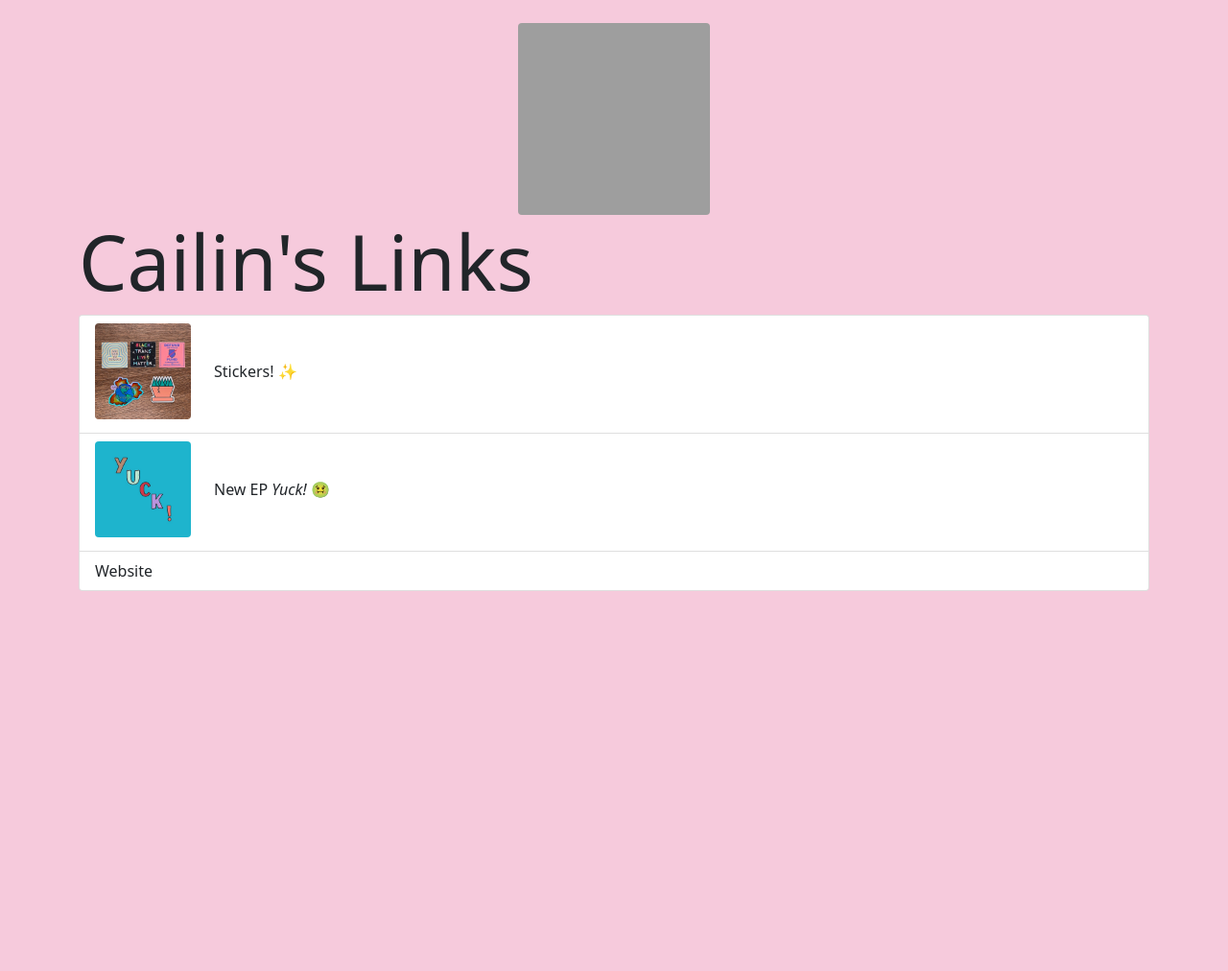
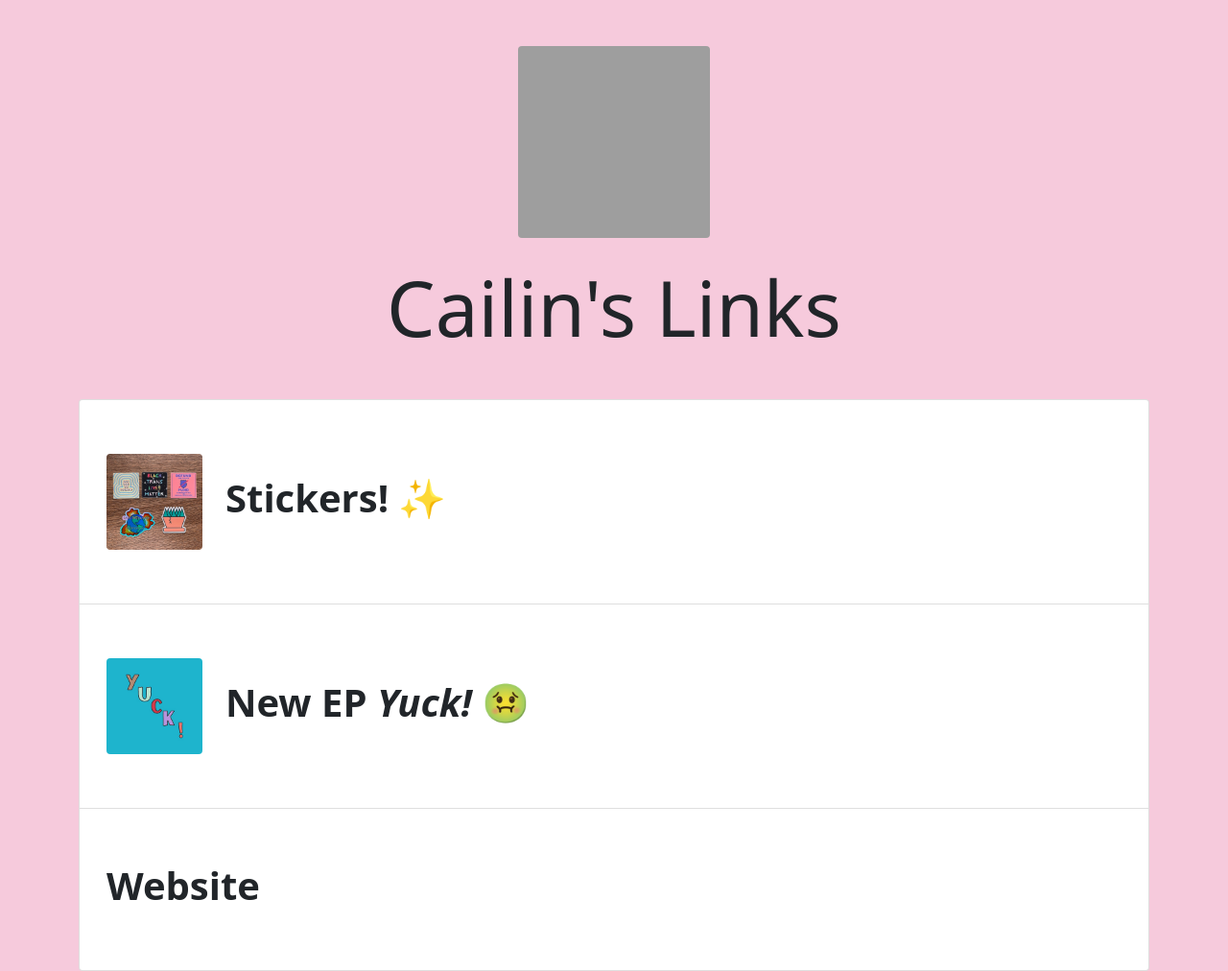
Before and after one commit to cailinpitt/cailinpitt.github.io, a plain HTML site: page links.html in a window 1280 px wide. Shown: the whole page at 96% size. Before the commit the page ends 800 px from the top, so only its background shows below. Drawn offline with nearby package versions, Linux system fonts and the light colour scheme; grey boxes are pictures that could not be loaded.

Commit message:
cailin: add css tweaks

```diff
--- a/css/links.css
+++ b/css/links.css
@@ -3,18 +3,30 @@ body {
 }
 
 .links-container {
+  margin-top: 48px;
+}
+
+.heading {
   margin-top: 24px;
+  text-align: center;
 }
 
 .group {
   background-color: rgb(246, 202, 220);
+  margin-top: 48px;
 }
 
 .link {
   display: inline-flex;
   align-items: center;
+  margin: 48px 0 48px 12px;
+}
+
+.link-text-with-picture {
+  margin-left: 24px;
+  font-size: 40px;
 }
 
 .link-text {
-  margin-left: 24px;
+  font-size: 40px;
 }
--- a/links.html
+++ b/links.html
@@ -8,22 +8,26 @@
     <body>
         <div class="container links-container">
             <img src="images/cailin.png" class="rounded mx-auto d-block" alt="profile image" width="200" height="200">
-            <h1 class="display-1">Cailin's Links</h1>
+            <h1 class="display-1 heading">Cailin's Links</h1>
 
             <div class="list-group group">
                 <a href="https://www.cailinpitt.com/store?category=Stickers" class="list-group-item list-group-item-action">
                     <div class="link">
                         <img src="images/links/stickers.jpeg" class="rounded mx-auto d-block" alt="profile image" width="100" height="100">
-                        <span class="link-text">Stickers! &#10024;</span>
+                        <h2 class="link-text-with-picture"><b>Stickers! &#10024;</b></h2>
                     </div>
                 </a>
                 <a href="https://ampl.ink/4o12n" class="list-group-item list-group-item-action">
                     <div class="link">
                         <img src="images/links/yuck!.jpeg" class="rounded mx-auto d-block" alt="profile image" width="100" height="100">
-                        <span class="link-text">New EP <i>Yuck!</i> &#129314;</span>
+                        <h2 class="link-text-with-picture"><b>New EP <i>Yuck!</i> &#129314;</b></h2>
                     </div>
                 </a>
-                <a href="https://www.cailinpitt.com/" class="list-group-item list-group-item-action">Website</a>
+                <a href="https://www.cailinpitt.com/" class="list-group-item list-group-item-action">
+                    <div class="link">
+                        <h2 class="link-text"><b>Website</b></h2>
+                    </div>
+                </a>
             </div>
         </div>
     </body>
```
